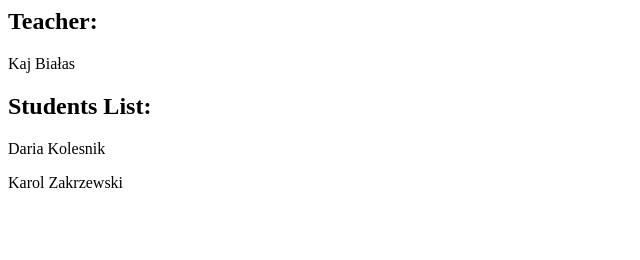
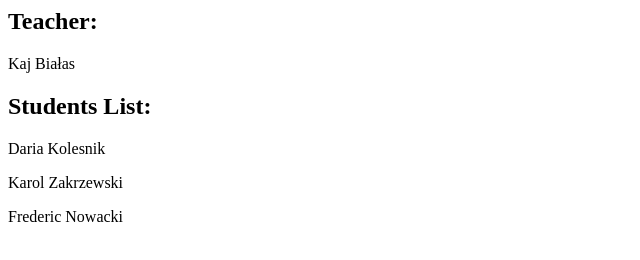
Before and after one commit to KajBialas/isa-git-test, a plain HTML site: page index.html in a window 1280 px wide. Shown: the whole page, without its empty margins (0-640 px from the left). Drawn offline with Linux system fonts and the light colour scheme.

Commit message:
Add new student Frederic

```diff
--- a/index.html
+++ b/index.html
@@ -9,7 +9,7 @@
             <h1>Students List:</h1>
             <p>Daria Kolesnik</p>
             <p>Karol Zakrzewski</p>
-
+	    <p>Frederic Nowacki</p>
         </div>
     </body>
 </html>
```
